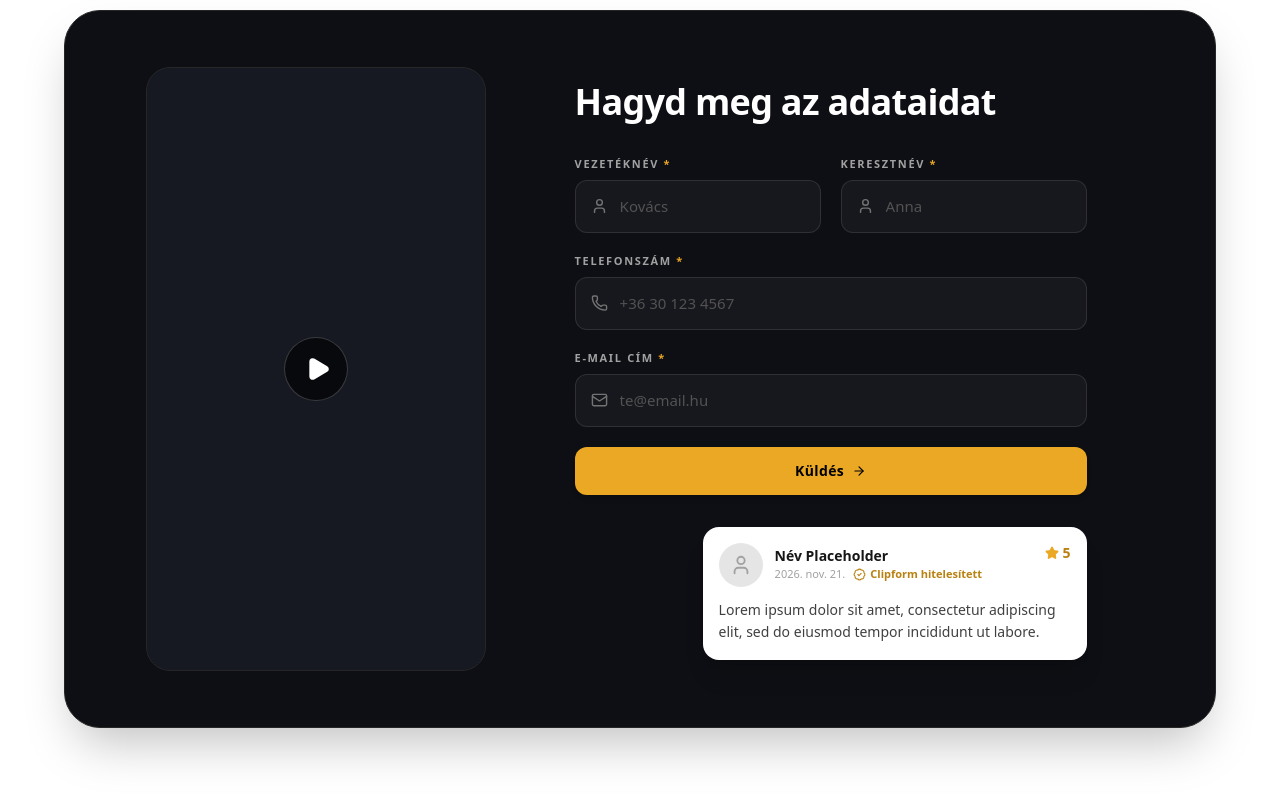
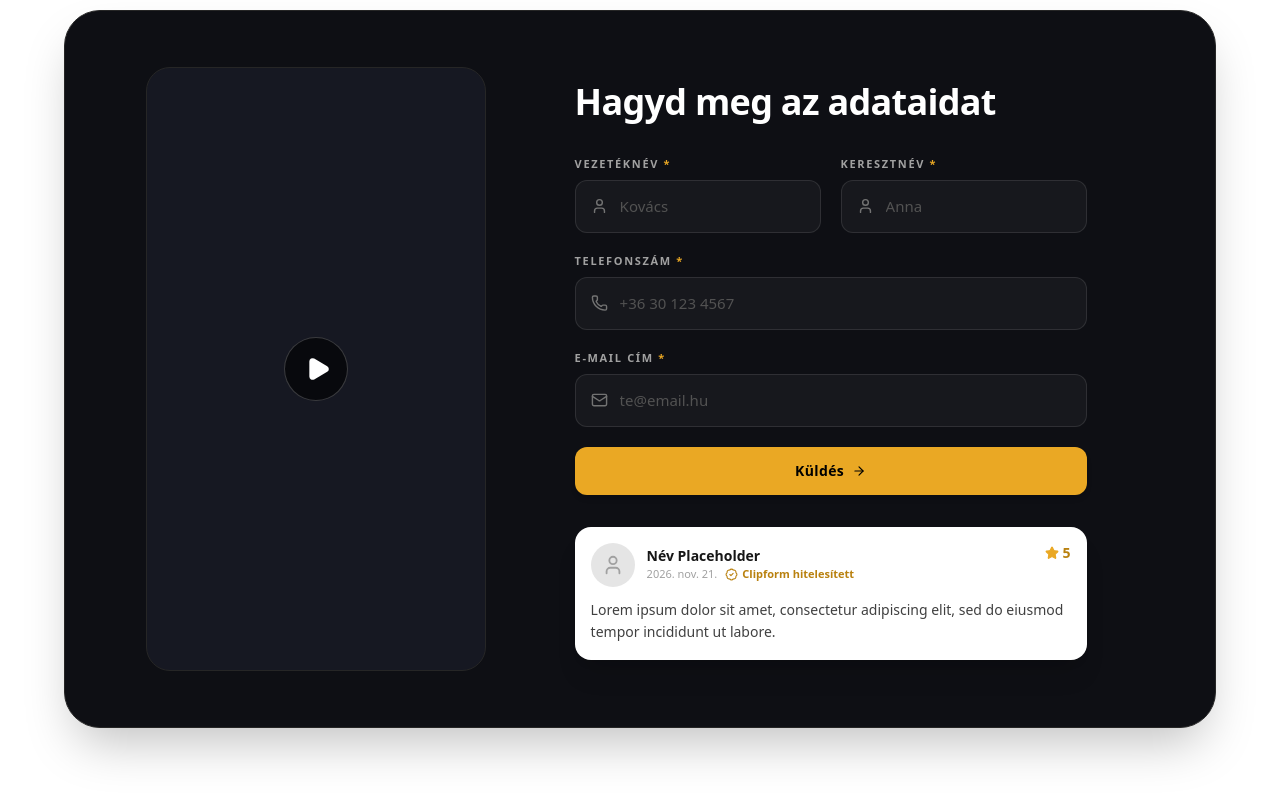
Before and after one commit to landingbulding-git/egriprod, an Astro site: page / in a window 1280 px wide. Shown: the part 8329-9129 px from the top of the page. Built offline with nearby package versions, Linux system fonts and the light colour scheme; Astro itself is replaced by a stand-in of ours; a web font is replaced by a local one.

Commit message:
Closer: review card full width
Co-Authored-By: Claude Sonnet 5.5 <noreply@anthropic.com>

```diff
--- a/src/components/App.tsx
+++ b/src/components/App.tsx
@@ -2297,7 +2297,7 @@ export default function App() {
           </form>
 
           {/* Review (placeholder) */}
-          <div className="mt-8 ml-auto w-full max-w-sm rounded-2xl bg-white text-[#161616] shadow-xl p-4 flex flex-col gap-3">
+          <div className="mt-8 w-full rounded-2xl bg-white text-[#161616] shadow-xl p-4 flex flex-col gap-3">
             <div className="flex items-center gap-3">
               <div className="w-11 h-11 rounded-full bg-neutral-200 flex items-center justify-center text-neutral-400 shrink-0">
                 <User size={22} />
```
